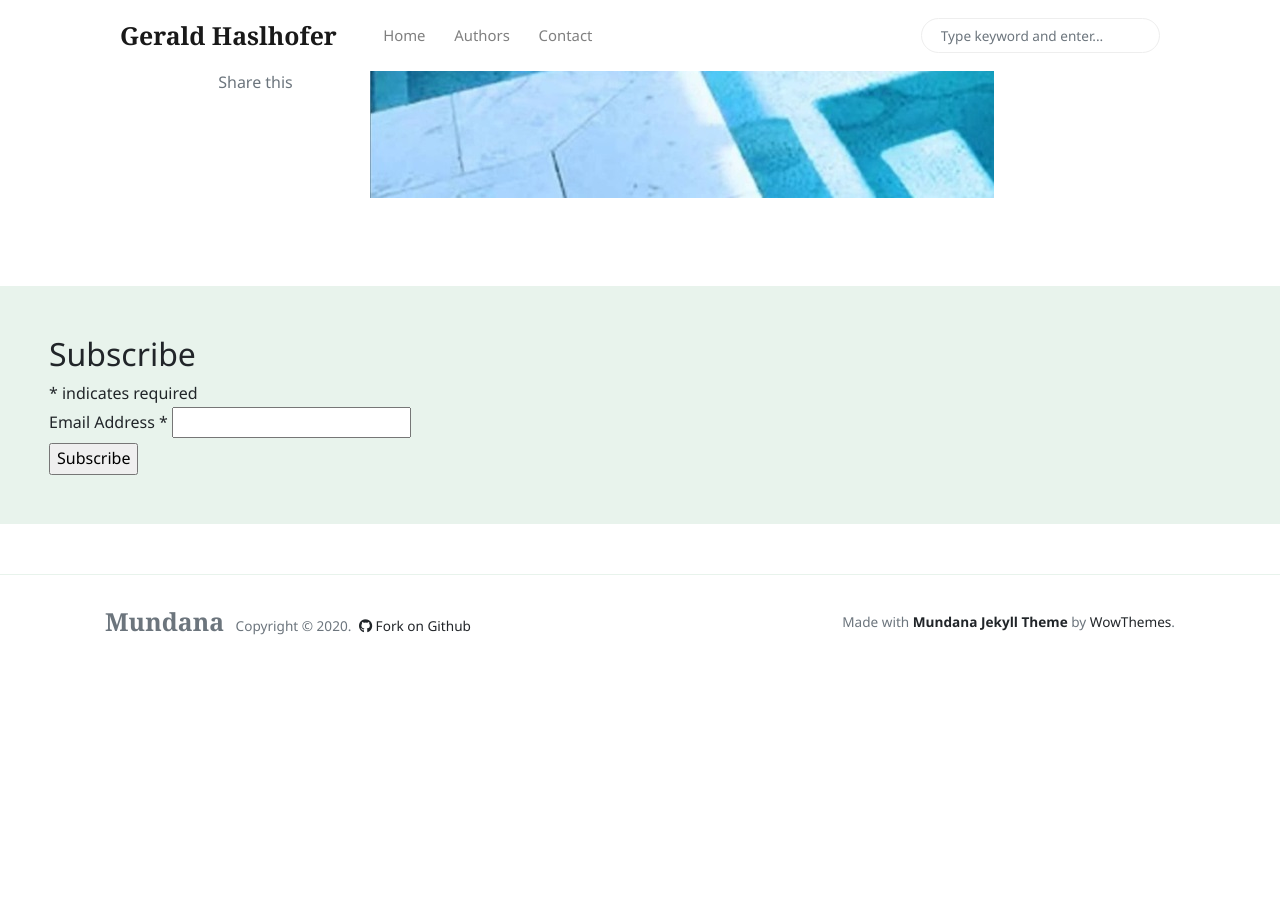
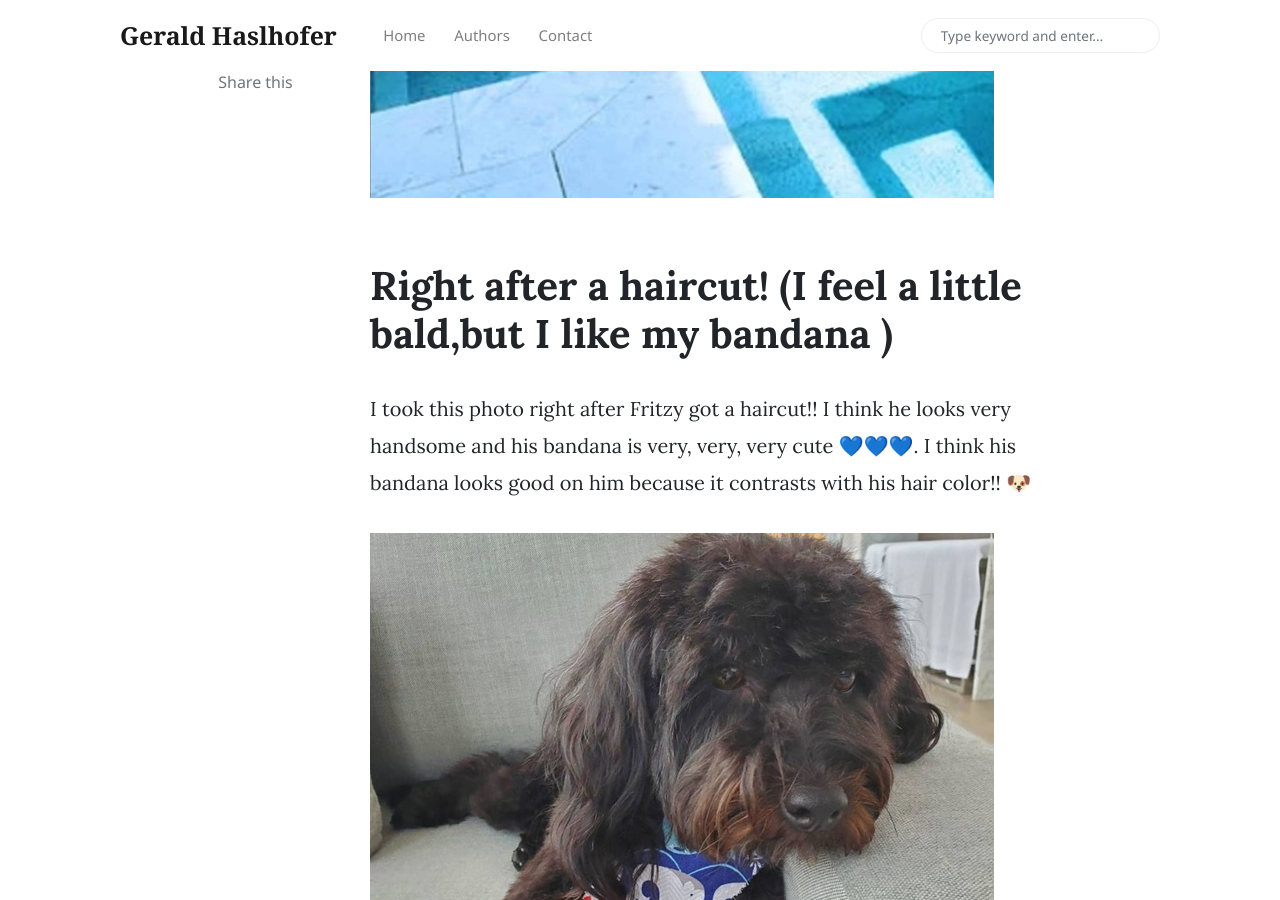
Before and after one commit to haslhofer/haslhofer.github.io, a Jekyll site: the page built from _posts/2020-12-28-fritzy.md, in a window 1280 px wide and 900 px high, scrolled down 6828 px. Built offline with Jekyll 4.4.1, drawn with Linux system fonts in a browser that asks for light colours; nearby versions of some CDN libraries; comment, search, counter and statistics services are not loaded; before the commit the page ends 7496 px from its top, so only the background shows below that.

Commit message:
Handsome ritzal

```diff
--- a/_posts/2020-12-28-fritzy.md
+++ b/_posts/2020-12-28-fritzy.md
@@ -45,3 +45,9 @@ I took this picture thinking that you could see his whole body and his head! Thi
 I photoshopped Fritzy into a swimming pool because we put him in a swimsuit!
 
 ![Fritzy](../assets/images/ritz6.jpg)
+
+# Right after a haircut! (I feel a little bald,but I like my bandana )
+
+I took this photo right after Fritzy got a haircut!! I think he looks very handsome and his bandana is very, very, very cute 💙💙💙. I think his bandana looks good on him because it contrasts with his hair color!! 🐶
+
+![Fritzy](../assets/images/ritz7.jpg)
```
Also changed, not shown: assets/images/ritz7.jpg (added).
